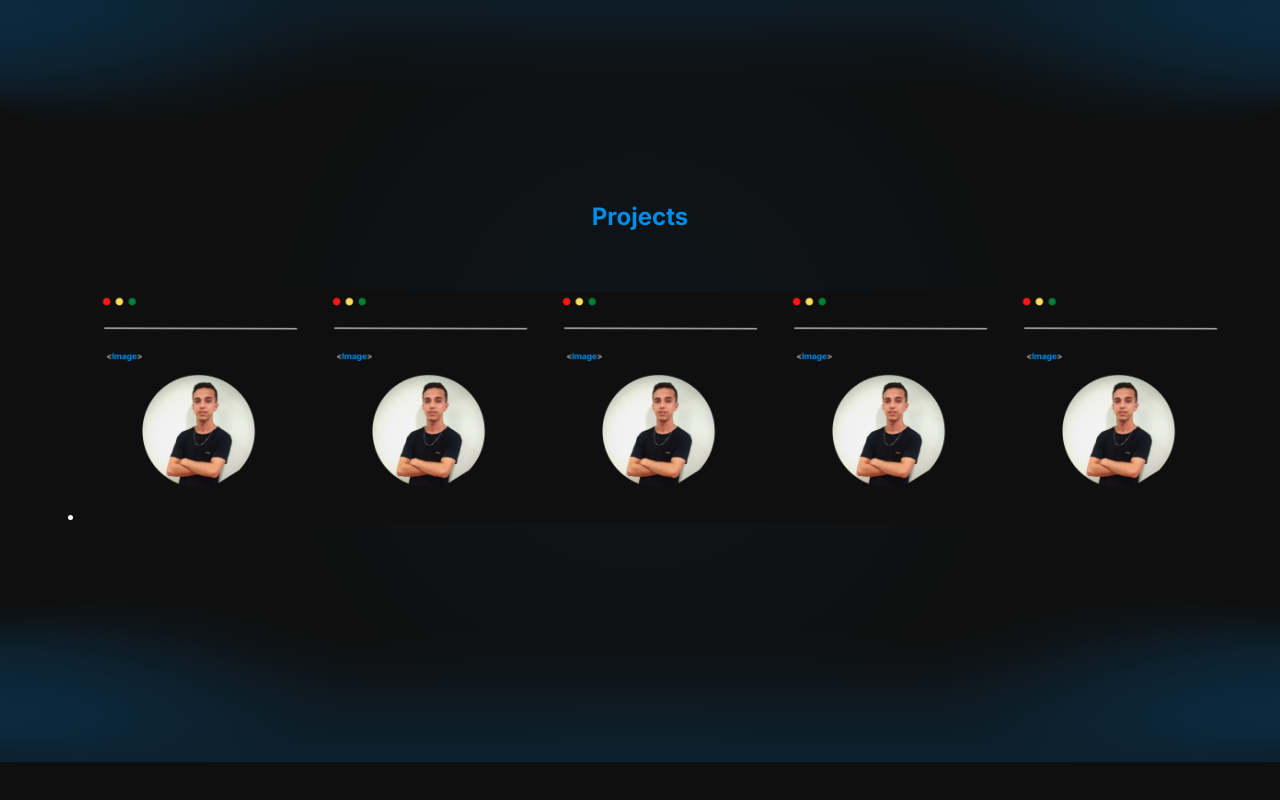
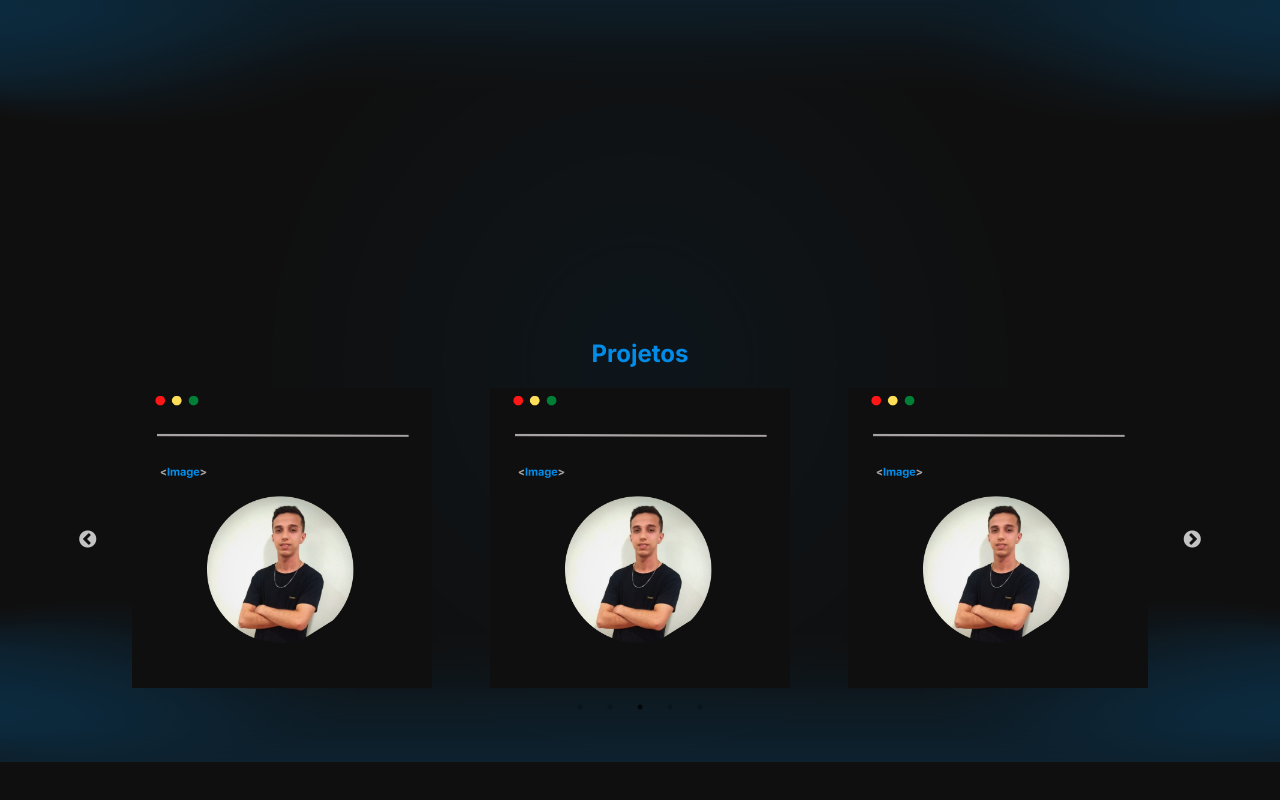
Before and after one commit to VictrCruz312/portfolio, a Next.js app: page / in a window 1280 px wide. Shown: the part 2438-3238 px from the top of the page. Before the commit the page ends 3200 px from the top, so only its background shows below. Built offline with nearby package versions, Linux system fonts and the light colour scheme.

Commit message:
feat: trabalhando do carrousel dos projetos

```diff
--- a/components/Header/NavigationTo/index.tsx
+++ b/components/Header/NavigationTo/index.tsx
@@ -67,7 +67,7 @@ const NavigationTo = ({
         </NavigationToStyled>
 
         <NavigationToStyled menu={menu} text="Projetos">
-          <Link to="home" smooth>
+          <Link to="projetos" smooth>
             <button onClick={() => setMenu("Projetos")}>Projetos</button>
           </Link>
         </NavigationToStyled>
--- a/components/Projects/index.tsx
+++ b/components/Projects/index.tsx
@@ -1,79 +1,110 @@
 import Image from "next/image";
 import Link from "next/link";
+import Slider from "react-slick";
+
+import "slick-carousel/slick/slick.css";
+import "slick-carousel/slick/slick-theme.css";
+
 import { ProjectsStyled } from "./style";
+import { useEffect, useState } from "react";
 
 const Projects = () => {
+  const [slidesShow, setSlidesShow] = useState(3);
+
+  useEffect(() => {
+    if (window.innerWidth <= 450) {
+      setSlidesShow(1);
+    } else if (window.innerWidth <= 770 && window.innerWidth > 450) {
+      setSlidesShow(2);
+    } else if (window.innerWidth > 770) {
+      setSlidesShow(3);
+    }
+  }, []);
+
+  const settings = {
+    dots: true,
+    infinite: true,
+    slidesToShow: slidesShow,
+    slidesToScroll: 1,
+    autoplay: true,
+    autoplaySpeed: 2000,
+  };
+
   return (
+    <div id="projetos" style={{ height: "100vh" }}>
       <ProjectsStyled>
-      <h2 className="projectsTitle">Projects</h2>
+        <h2 className="projectsTitle">Projetos</h2>
         <ul className="projectsList">
-        <li className="projectsProject">
+          <Slider {...settings}>
+            <li className="projectsListProject ">
               <Link href="http://github.com/VictrCruz312">
                 <a target="_blank">
                   <Image
                     src="/perfil.png"
-                height="400"
-                width="400"
+                    height="300"
+                    width="300"
                     alt="teste"
                     objectFit="cover"
                   />
                 </a>
               </Link>
             </li>
-        <li className="projectsProject">
+            <li className="projectsProject ">
               <Link href="http://github.com/VictrCruz312">
                 <a target="_blank">
                   <Image
                     src="/perfil.png"
-                height="400"
-                width="400"
+                    height="300"
+                    width="300"
                     alt="teste"
                     objectFit="cover"
                   />
                 </a>
               </Link>
             </li>
-        <li className="projectsProject">
+            <li className="projectsProject ">
               <Link href="http://github.com/VictrCruz312">
                 <a target="_blank">
                   <Image
                     src="/perfil.png"
-                height="400"
-                width="400"
+                    height="300"
+                    width="300"
                     alt="teste"
                     objectFit="cover"
                   />
                 </a>
               </Link>
             </li>
-        <li className="projectsProject">
+            <li className="projectsProject ">
               <Link href="http://github.com/VictrCruz312">
                 <a target="_blank">
                   <Image
                     src="/perfil.png"
-                height="400"
-                width="400"
+                    height="300"
+                    width="300"
                     alt="teste"
                     objectFit="cover"
                   />
                 </a>
               </Link>
             </li>
-        <li className="projectsProject">
+            <li className="projectsProject ">
               <Link href="http://github.com/VictrCruz312">
                 <a target="_blank">
                   <Image
                     src="/perfil.png"
-                height="400"
-                width="400"
+                    height="300"
+                    width="300"
                     alt="teste"
                     objectFit="cover"
                   />
                 </a>
               </Link>
             </li>
+          </Slider>
         </ul>
       </ProjectsStyled>
+    </div>
   );
 };
 
--- a/components/Projects/style.ts
+++ b/components/Projects/style.ts
@@ -1,19 +1,28 @@
+import { Dispatch, SetStateAction } from "react";
 import styled from "styled-components";
 
 export const ProjectsStyled = styled.div`
-  display: flex;
-  flex-direction: column;
-  justify-content: center;
-  gap: 25px;
-  align-items: center;
-  width: 100%;
-  height: 100vh;
+  width: 95%;
+  text-align: center;
+  margin: auto;
+  padding: 30% 0 25% 0;
 
   .projectsTitle {
     color: rgb(var(--color-secondary));
   }
 
   .projectsList {
-    display: flex;
+    display: block;
+    padding: 0;
+    width: 95%;
+    margin: auto;
+
+    list-style: none;
+
+    .slick-slide {
+      padding: 0 10px;
+    }
+    .projectsListProject {
+    }
   }
 `;
--- a/package.json
+++ b/package.json
@@ -16,11 +16,15 @@
     "react-dom": "18.2.0",
     "react-icons": "^4.4.0",
     "react-scroll": "^1.8.9",
+    "react-slick": "^0.29.0",
+    "slick-carousel": "^1.8.1",
     "styled-components": "^5.3.5"
   },
   "devDependencies": {
     "@types/node": "18.7.18",
     "@types/react": "18.0.20",
+    "@types/react-scroll": "^1.8.6",
+    "@types/react-slick": "^0.23.10",
     "eslint": "8.23.1",
     "eslint-config-next": "12.3.0",
     "typescript": "4.8.3"
```
Also changed, not shown: 1 other file (tests, documents, lock files or other folders). Lines whose indentation alone changed are shown as unchanged.
